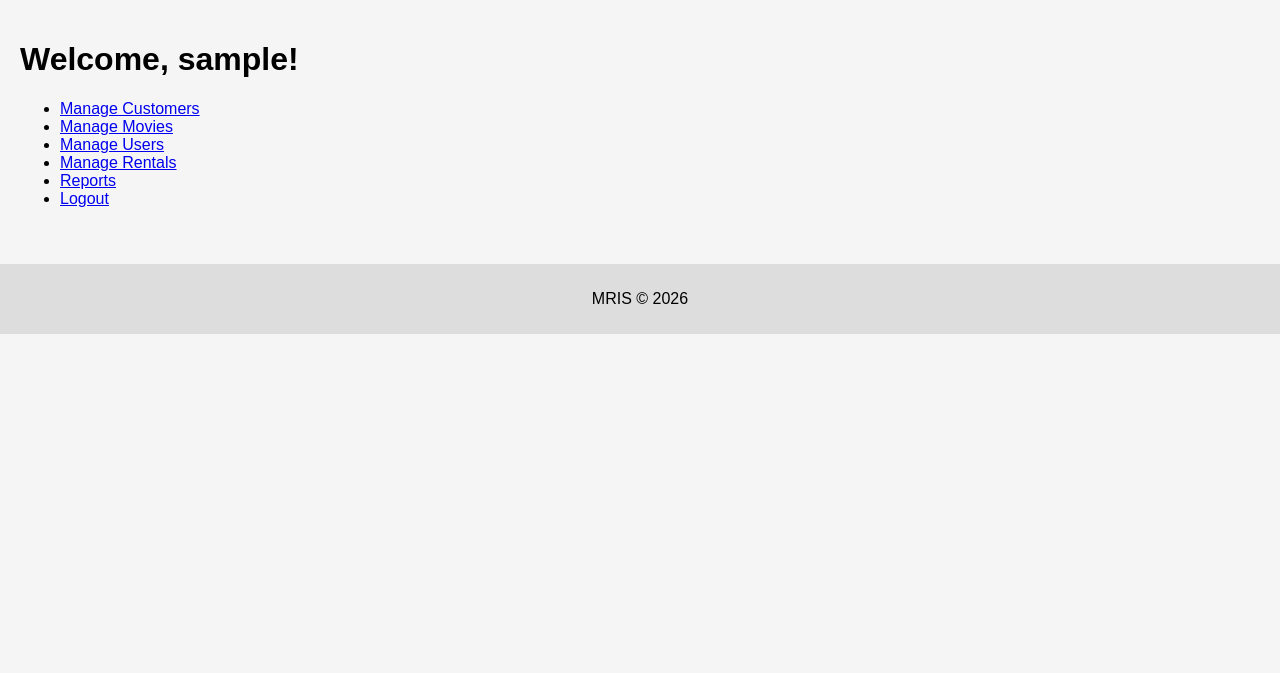
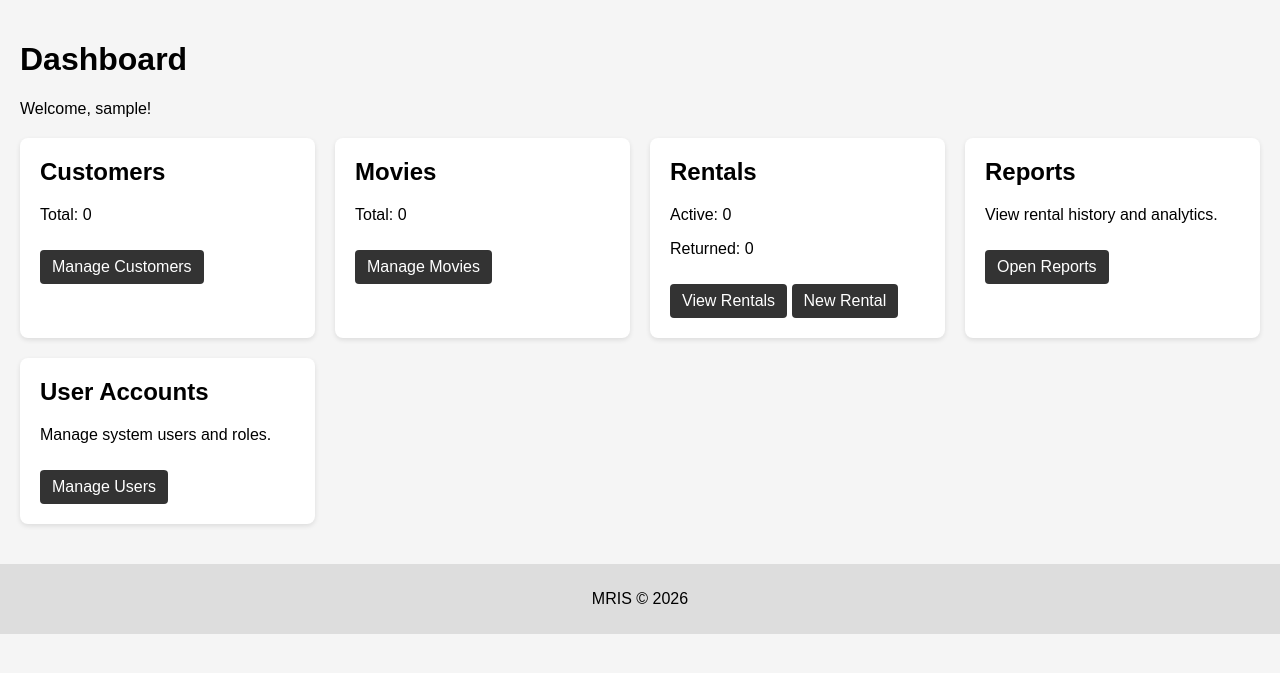
Before and after one commit to sturyczbd02/mris, a PHP site: page /dashboard.php in a window 1280 px wide. Shown: the part 38-711 px from the top of the page. Run offline with PHP 8.4, Linux system fonts and the light colour scheme; the visitor is signed in with stand-in values (Sample User, id 1); data that the repository does not hold is empty.

Commit message:
updated dashboard and dashboard styles

```diff
--- a/assets/css/style.css
+++ b/assets/css/style.css
@@ -29,3 +29,36 @@ footer {
     background: #ddd;
     margin-top: 20px;
 }
+
+/*Dashboard styles*/
+.dashboard-grid {
+    display: grid;
+    grid-template-columns: repeat(auto-fit, minmax(260px, 1fr));
+    gap: 20px;
+    margin-top: 20px;
+}
+
+.card {
+    background: white;
+    padding: 20px;
+    border-radius: 8px;
+    box-shadow: 0 2px 5px rgba(0,0,0,0.1);
+}
+
+.card h2 {
+    margin-top: 0;
+}
+
+.card-btn {
+    display: inline-block;
+    margin-top: 10px;
+    padding: 8px 12px;
+    background: #333;
+    color: white;
+    text-decoration: none;
+    border-radius: 4px;
+}
+
+.card-btn:hover {
+    background: #555;
+}
--- a/public/dashboard.php
+++ b/public/dashboard.php
@@ -1,27 +1,67 @@
 <?php
 require_once __DIR__ . '/../includes/auth.php';
+require_once __DIR__ . '/../includes/permissions.php';
+require_role(['admin', 'manager', 'employee']);
 require_once __DIR__ . '/../includes/header.php';
+require_once __DIR__ . '/../includes/db.php';
+
+// Fetch metrics
+$totalCustomers = $pdo->query("SELECT COUNT(*) FROM customers")->fetchColumn();
+$totalMovies = $pdo->query("SELECT COUNT(*) FROM movies")->fetchColumn();
+$activeRentals = $pdo->query("SELECT COUNT(*) FROM rentals WHERE status='out'")->fetchColumn();
+$returnedRentals = $pdo->query("SELECT COUNT(*) FROM rentals WHERE status='returned'")->fetchColumn();
 ?>
 
-<h1>Welcome, <?= $_SESSION['username'] ?>!</h1>
+<h1>Dashboard</h1>
+<p>Welcome, <?= htmlspecialchars($_SESSION['username']) ?>!</p>
 
-<ul>
-    <?php if ($_SESSION['role'] === 'admin'): ?>
-        <li><a href="/customers.php">Manage Customers</a></li>
-        <li><a href="/movies.php">Manage Movies</a></li>
-        <li><a href="/users.php">Manage Users</a></li>
+<div class="dashboard-grid">
+
+    <!-- Customers -->
+    <?php if ($_SESSION['role'] === 'admin' || $_SESSION['role'] === 'manager'): ?>
+    <div class="card">
+        <h2>Customers</h2>
+        <p>Total: <?= $totalCustomers ?></p>
+        <a href="/customers.php" class="card-btn">Manage Customers</a>
+    </div>
     <?php endif; ?>
 
+    <!-- Movies -->
     <?php if ($_SESSION['role'] === 'admin' || $_SESSION['role'] === 'manager'): ?>
-        <li><a href="/rentals.php">Manage Rentals</a></li>
-        <li><a href="/reports.php">Reports</a></li>
+    <div class="card">
+        <h2>Movies</h2>
+        <p>Total: <?= $totalMovies ?></p>
+        <a href="/movies.php" class="card-btn">Manage Movies</a>
+    </div>
     <?php endif; ?>
 
-    <?php if ($_SESSION['role'] === 'employee'): ?>
-        <li><a href="/rentals.php">Process Rentals</a></li>
+    <!-- Rentals -->
+    <div class="card">
+        <h2>Rentals</h2>
+        <p>Active: <?= $activeRentals ?></p>
+        <p>Returned: <?= $returnedRentals ?></p>
+        <a href="/rentals.php" class="card-btn">View Rentals</a>
+        <a href="/new_rental.php" class="card-btn">New Rental</a>
+    </div>
+
+    <!-- Reports -->
+    <?php if ($_SESSION['role'] === 'admin' || $_SESSION['role'] === 'manager'): ?>
+    <div class="card">
+        <h2>Reports</h2>
+        <p>View rental history and analytics.</p>
+        <a href="/reports.php" class="card-btn">Open Reports</a>
+    </div>
     <?php endif; ?>
 
-    <li><a href="/logout.php">Logout</a></li>
-</ul>
+    <!-- User Management -->
+    <?php if ($_SESSION['role'] === 'admin'): ?>
+    <div class="card">
+        <h2>User Accounts</h2>
+        <p>Manage system users and roles.</p>
+        <a href="/users.php" class="card-btn">Manage Users</a>
+    </div>
+    <?php endif; ?>
+
+</div>
 
 <?php require_once __DIR__ . '/../includes/footer.php'; ?>
```
